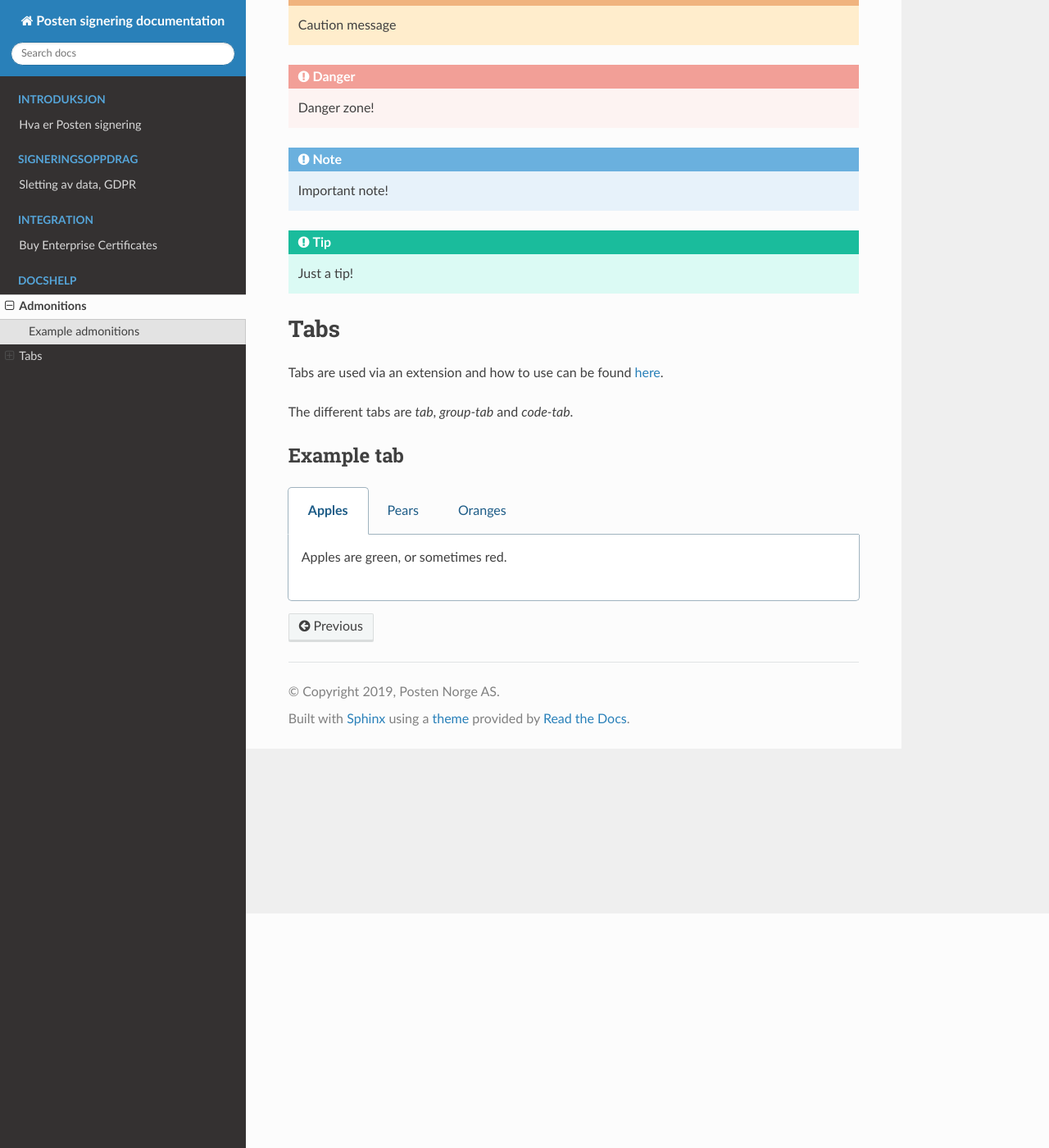
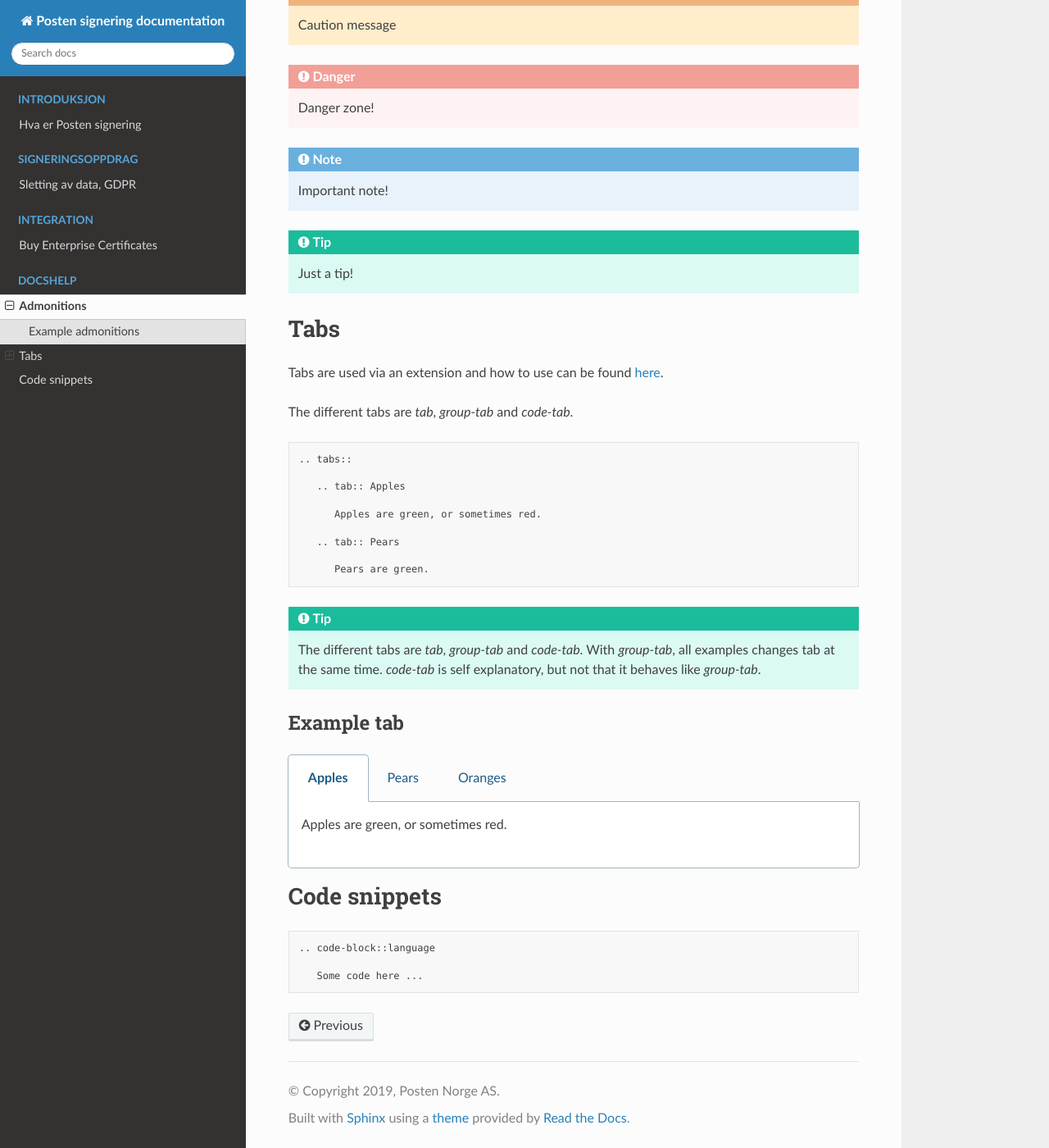
Before and after one commit to ramonarellano/signering-docs, a Sphinx documentation site: the page built from source/syntax-help.rst, in a window 1280 px wide and 1400 px high, scrolled down 286 px. Shown: the whole window at 82% size. Built offline with Sphinx 7.4.7 and the Read the Docs theme 2.0.0, drawn with Linux system fonts in a browser that asks for light colours.

Commit message:
Legger til flere kode-hjelp-eksempler

```diff
--- a/source/syntax-help.rst
+++ b/source/syntax-help.rst
@@ -21,6 +21,21 @@ Tabs are used via an extension and how to use can be found `here <https://github
 
 The different tabs are `tab`, `group-tab` and `code-tab`.
 
+.. code-block:: rtf
+
+   .. tabs::
+
+      .. tab:: Apples
+
+         Apples are green, or sometimes red.
+
+      .. tab:: Pears
+
+         Pears are green.
+
+.. TIP::
+   The different tabs are `tab`, `group-tab` and `code-tab`. With `group-tab`, all examples changes tab at the  same time. `code-tab` is self explanatory, but not that it behaves like `group-tab`.
+
 Example tab
 #############
 
@@ -37,3 +52,14 @@ Example tab
    .. tab:: Oranges
 
       Oranges are orange.
+
+
+Code snippets
+*****************
+
+
+.. code-block:: rtf
+
+    .. code-block::language
+
+       Some code here ...
```
